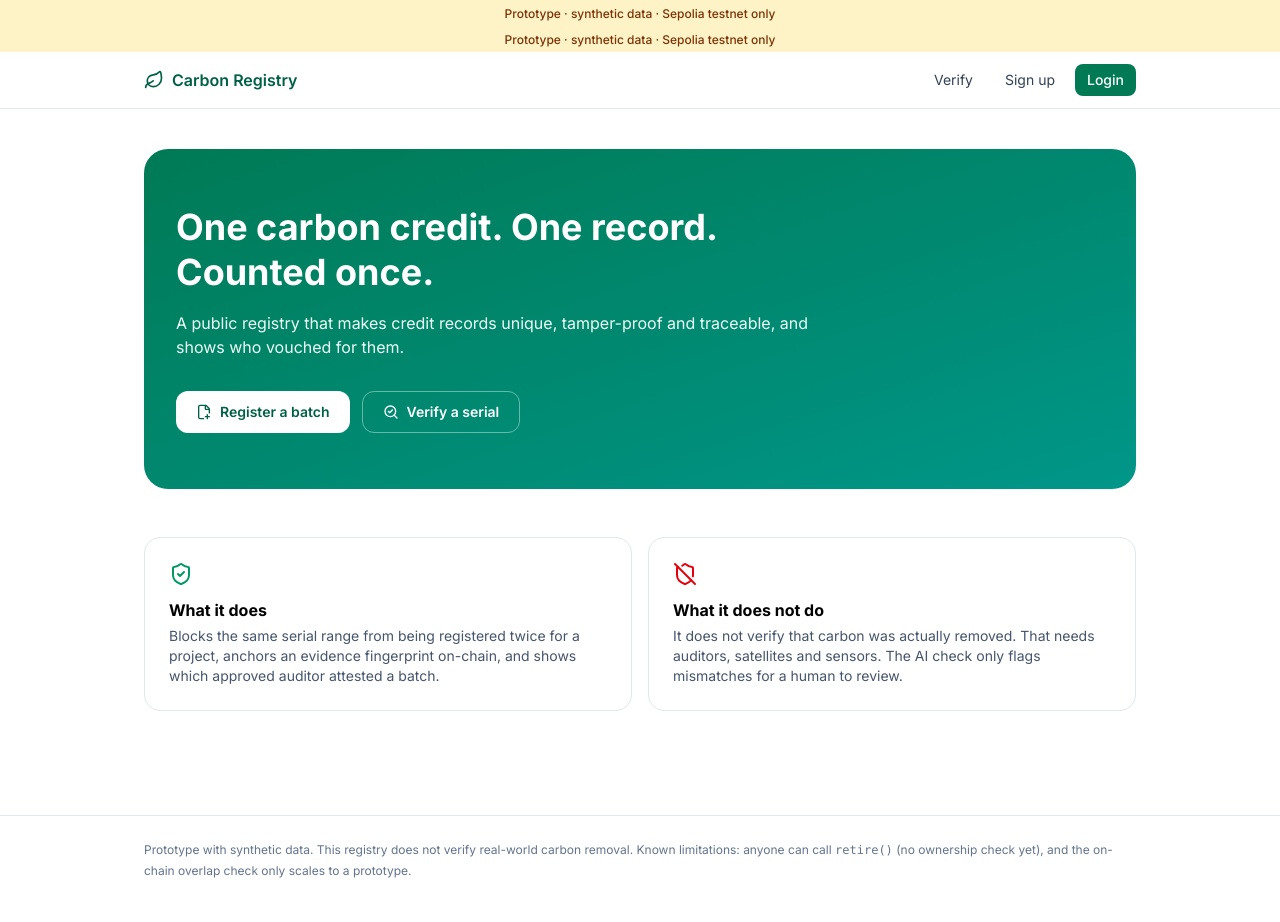
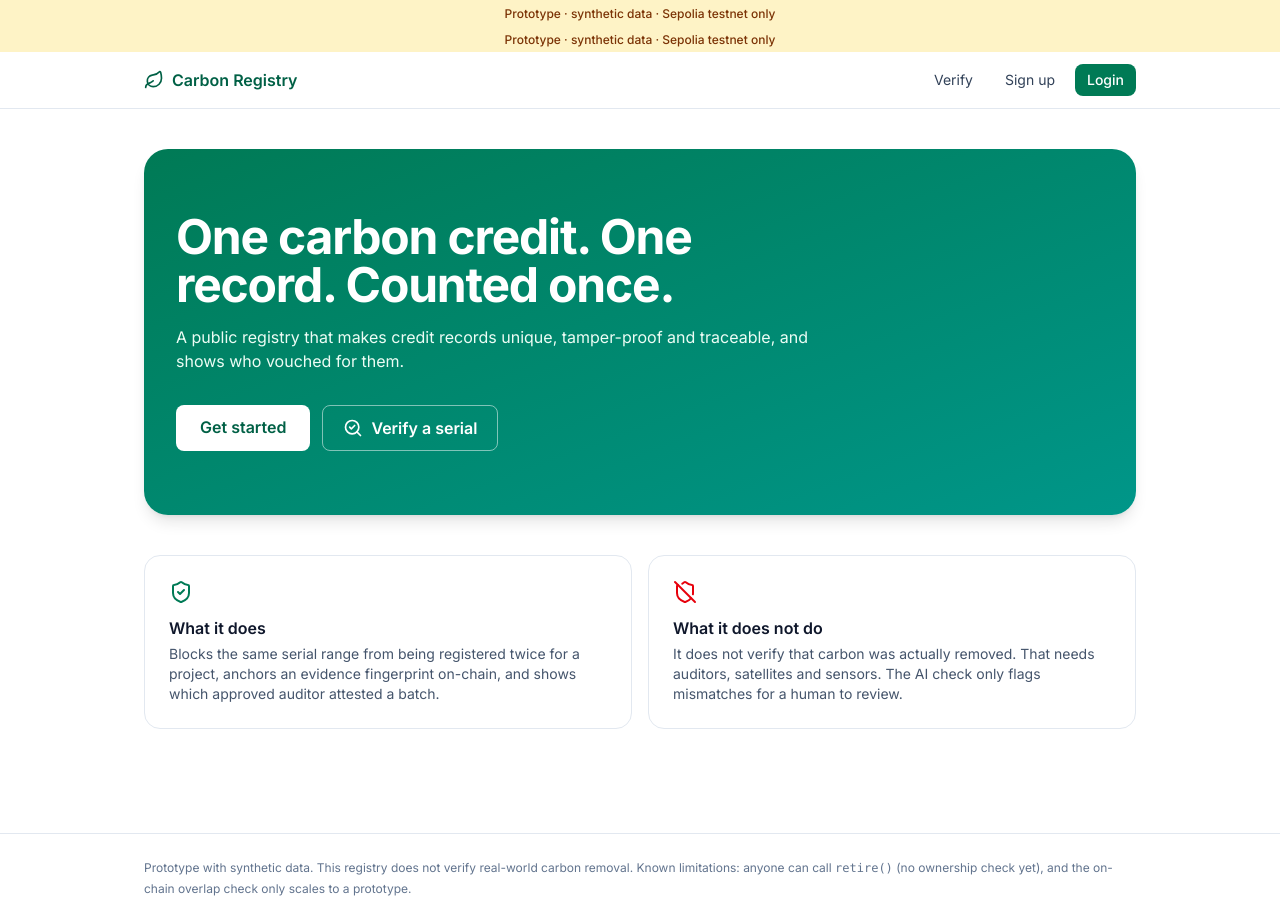
Before and after one commit to shauryasync/carbon-trace, a Next.js app in the folder web/: page / in a window 1280 px wide. Built offline with nearby package versions, Linux system fonts and the light colour scheme.

Commit message:
feat(frontend): home page with login-aware hero

```diff
--- a/web/app/page.tsx
+++ b/web/app/page.tsx
@@ -1,45 +1,40 @@
-import Link from "next/link";
-import { FilePlus2, SearchCheck, ShieldCheck, ShieldOff } from "lucide-react";
+import { ShieldCheck, ShieldOff } from "lucide-react";
+import HeroButtons from "@/components/HeroButtons";
 
 export default function Home() {
   return (
-    <div className="space-y-12">
-      <section className="rounded-3xl bg-gradient-to-br from-emerald-700 to-teal-600 px-8 py-14 text-white">
-        <h1 className="max-w-2xl text-3xl font-bold leading-tight sm:text-4xl">
+    <>
+      <section className="rounded-3xl bg-gradient-to-br from-emerald-700 to-teal-600 px-8 py-16 text-white shadow-lg">
+        <h1 className="max-w-2xl text-4xl font-bold tracking-tight sm:text-5xl">
           One carbon credit. One record. Counted once.
         </h1>
         <p className="mt-4 max-w-2xl text-emerald-50">
-          A public registry that makes credit records unique, tamper-proof and traceable, and shows
-          who vouched for them.
+          A public registry that makes credit records unique, tamper-proof and
+          traceable, and shows who vouched for them.
         </p>
-        <div className="mt-8 flex flex-wrap gap-3">
-          <Link href="/register" className="inline-flex items-center gap-2 rounded-xl bg-white px-5 py-2.5 text-sm font-semibold text-emerald-800 hover:bg-emerald-50">
-            <FilePlus2 className="h-4 w-4" /> Register a batch
-          </Link>
-          <Link href="/verify" className="inline-flex items-center gap-2 rounded-xl border border-white/40 px-5 py-2.5 text-sm font-semibold text-white hover:bg-white/10">
-            <SearchCheck className="h-4 w-4" /> Verify a serial
-          </Link>
-        </div>
+        <HeroButtons />
       </section>
 
-      <section className="grid gap-4 sm:grid-cols-2">
-        <div className="rounded-2xl border border-slate-200 bg-white p-6">
-          <ShieldCheck className="h-6 w-6 text-emerald-600" />
-          <h2 className="mt-3 font-bold text-black">What it does</h2>
+      <section className="mt-10 grid gap-4 md:grid-cols-2">
+        <div className="rounded-2xl border border-slate-200 bg-white p-6 text-slate-900">
+          <ShieldCheck className="h-6 w-6 text-emerald-700" />
+          <h2 className="mt-3 font-semibold">What it does</h2>
           <p className="mt-1 text-sm text-slate-600">
-            Blocks the same serial range from being registered twice for a project, anchors an
-            evidence fingerprint on-chain, and shows which approved auditor attested a batch.
+            Blocks the same serial range from being registered twice for a
+            project, anchors an evidence fingerprint on-chain, and shows which
+            approved auditor attested a batch.
           </p>
         </div>
-        <div className="rounded-2xl border border-slate-200 bg-white p-6">
+        <div className="rounded-2xl border border-slate-200 bg-white p-6 text-slate-900">
           <ShieldOff className="h-6 w-6 text-red-600" />
-          <h2 className="mt-3 font-bold text-black">What it does not do</h2>
+          <h2 className="mt-3 font-semibold">What it does not do</h2>
           <p className="mt-1 text-sm text-slate-600">
-            It does not verify that carbon was actually removed. That needs auditors, satellites and
-            sensors. The AI check only flags mismatches for a human to review.
+            It does not verify that carbon was actually removed. That needs
+            auditors, satellites and sensors. The AI check only flags mismatches
+            for a human to review.
           </p>
         </div>
       </section>
-    </div>
+    </>
   );
 }
```
